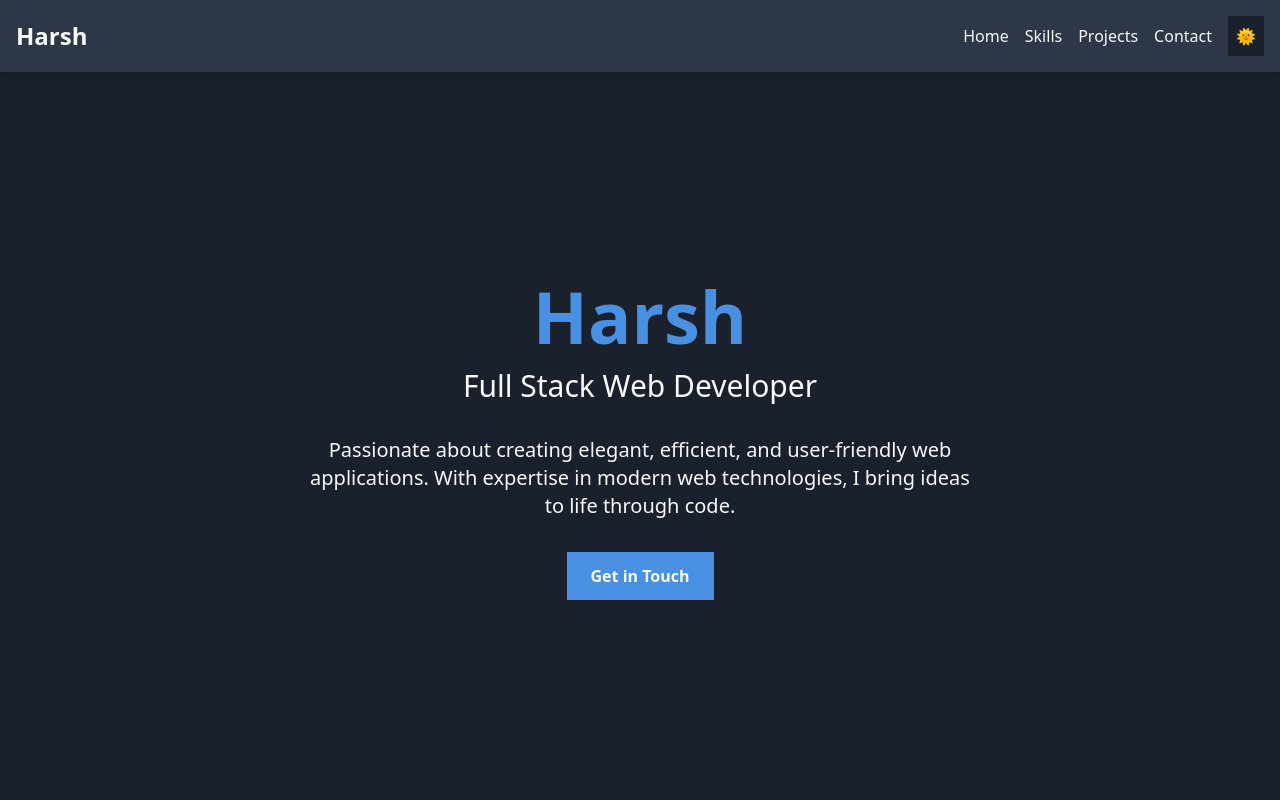
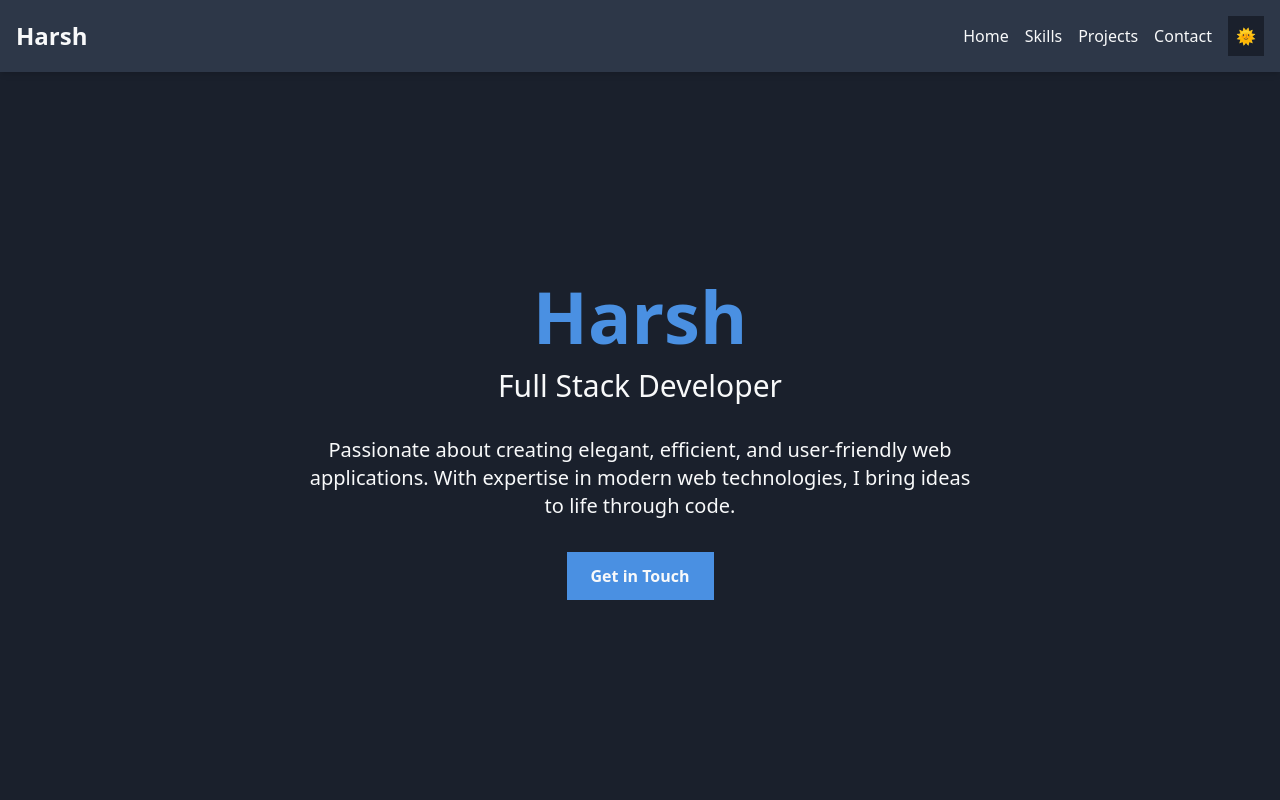
Before and after one commit to Hh440/Protfolio, a Next.js app: page / in a window 1280 px wide. Shown: the top 800 px of the page. Built offline with nearby package versions, Linux system fonts and the light colour scheme.

Commit message:
hero section animation

```diff
--- a/components/portfolio.tsx
+++ b/components/portfolio.tsx
@@ -1,11 +1,25 @@
 "use client";
 import { useState, useEffect } from "react";
 import {motion} from 'framer-motion'
-
+import splitStringUsignRegex from "@/utils/splitStringUsingRegex";
 
 export function PortfolioComponent() {
   const [isMenuOpen, setIsMenuOpen] = useState(false);
   const [isDarkMode, setIsDarkMode] = useState(true);
+
+  const name="Harsh"
+  const role="Full Stack Developer"
+  const description="Passionate about creating elegant, efficient, and user-friendly web applications. With expertise in modern web technologies, I bring ideas to life through code."
+
+
+  const nameChar=splitStringUsignRegex(name)
+  const roleChar=splitStringUsignRegex(role)
+  const descriptionChar=splitStringUsignRegex(description)
+
+  const charVariant={
+    hidden:{opacity:0},
+    reveal:{opacity:1}
+  }
 
   const projects = [
     {
@@ -172,17 +186,55 @@ export function PortfolioComponent() {
         className="relative min-h-screen flex items-center justify-center bg-light dark:bg-dark transition-colors duration-300 pt-20"
       >
         <div className="container mx-auto px-4 text-center">
-          <h2 className="text-5xl md:text-7xl font-bold mb-4 text-primary">
-            Harsh
-          </h2>
-          <p className="text-xl md:text-3xl mb-8 text-dark dark:text-light">
-            Full Stack Web Developer
-          </p>
-          <p className="max-w-2xl mx-auto text-dark dark:text-light text-lg md:text-xl mb-8">
-            Passionate about creating elegant, efficient, and user-friendly web
-            applications. With expertise in modern web technologies, I bring
-            ideas to life through code.
-          </p>
+          <motion.h2
+          initial="hidden"
+          whileInView="reveal"
+          variants={charVariant}
+          transition={{staggerChildren: 0.2}}
+          className="text-5xl md:text-7xl font-bold mb-4 text-primary">
+
+            {nameChar.map(char=>(
+              <motion.span
+              key={char}
+              transition={{duration:0.5}}
+              variants={charVariant}
+              >
+                {char}
+              </motion.span>
+            ))}
+          </motion.h2>
+          <motion.p
+          initial="hidden"
+          whileInView="reveal"
+          variants={charVariant}
+          transition={{staggerChildren: 0.2}}
+          className="text-xl md:text-3xl mb-8 text-dark dark:text-light">
+            {roleChar.map(char=>(
+              <motion.span
+              key={char}
+              transition={{duration:0.7}}
+              variants={charVariant}
+              >
+                {char}
+              </motion.span>
+            ))}
+          </motion.p>
+          <motion.p
+          initial="hidden"
+          whileInView="reveal"
+          variants={charVariant}
+          transition={{staggerChildren: 0.02}}
+          className="max-w-2xl mx-auto text-dark dark:text-light text-lg md:text-xl mb-8">
+            {descriptionChar.map(char=>(
+              <motion.span
+              key={char}
+              transition={{duration:0.5}}
+              variants={charVariant}
+              >
+                {char}
+              </motion.span>
+            ))}
+          </motion.p>
           <a
             href="#contact"
             className="inline-block bg-primary text-white font-bold py-3 px-6 rounded-full hover:bg-primary-dark transition duration-300"
--- /dev/null
+++ b/utils/splitStringUsingRegex.tsx
@@ -0,0 +1,16 @@
+
+function splitStringUsignRegex(inputString:string):string[]{
+    const characters:string[]=[];
+    const regex = /[\s\S]/g;
+
+    let match;
+
+    while((match=regex.exec(inputString))!=null){
+        characters.push(match[0]);
+    }
+
+    return characters
+
+}
+
+export default splitStringUsignRegex
```
